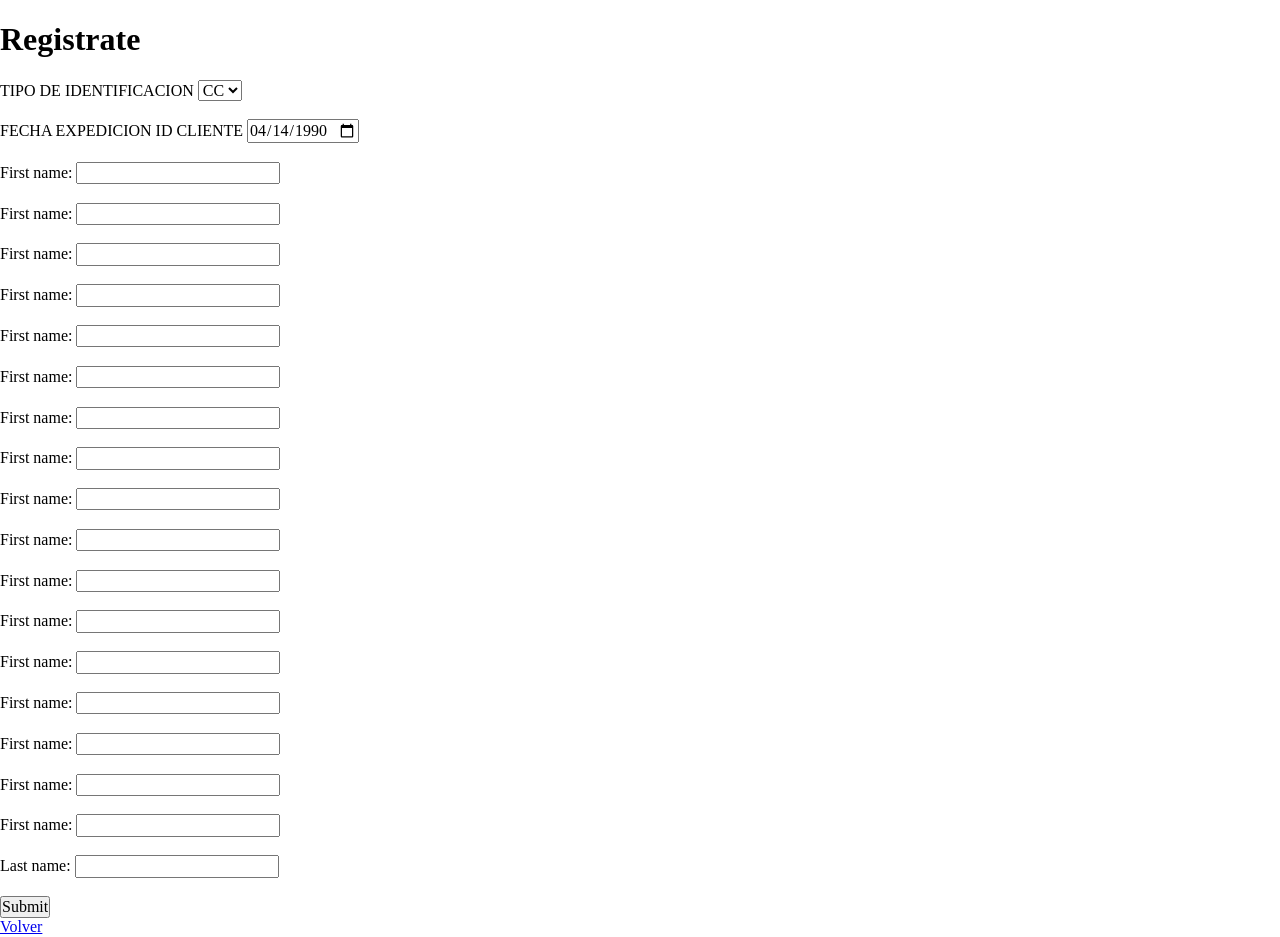
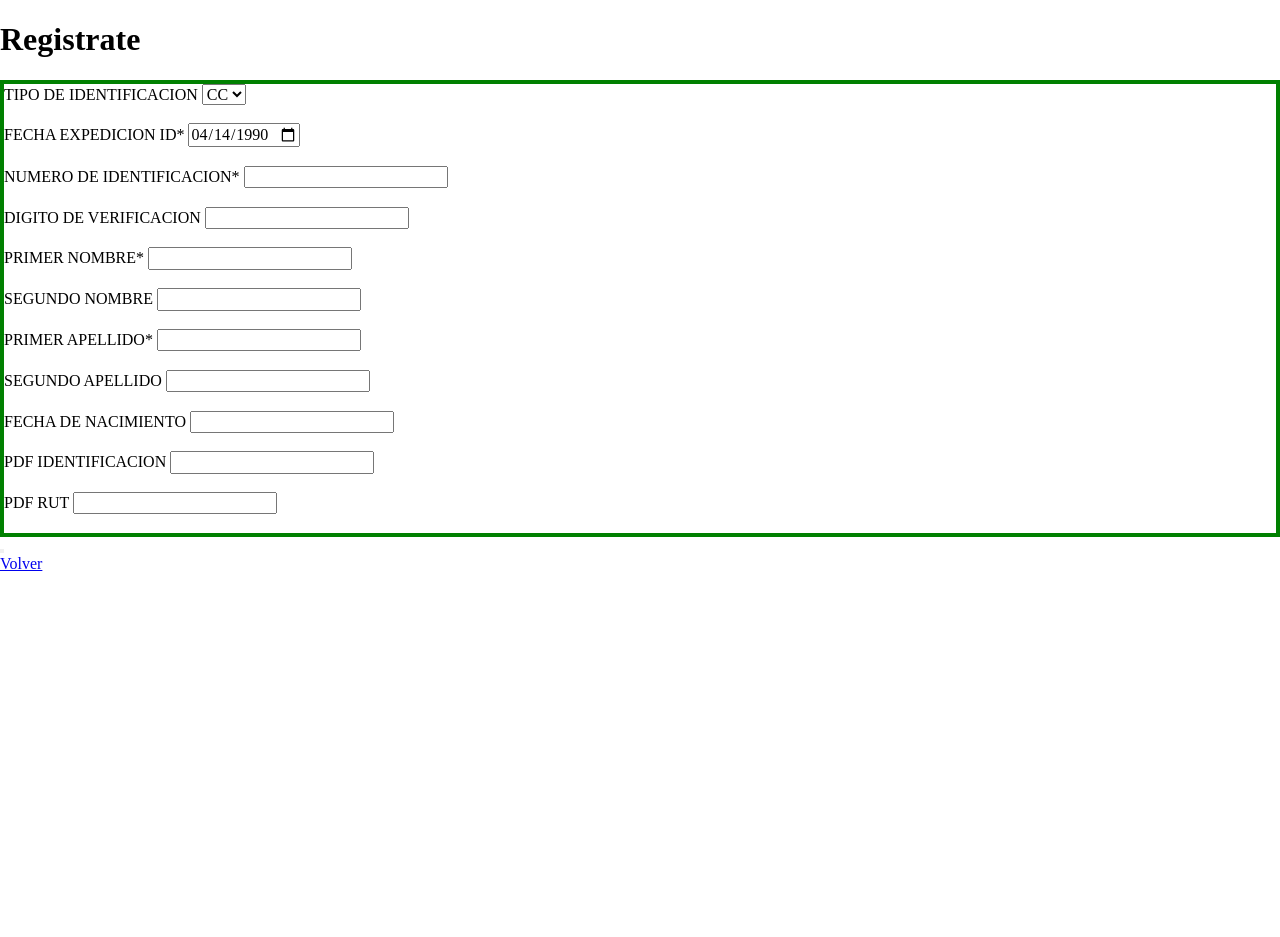
Before and after one commit to Ruizdev7/Engine_ED, a Flask app: page /registroCliente in a window 1280 px wide. After the commit the page ends 571 px from the top, so only its background shows below. Run offline with Flask 2, Linux system fonts and the light colour scheme; some libraries are stand-ins or nearby versions.

Commit message:
Actualizacion de archivos 20210507_1813

```diff
--- a/Engine_ED/static/css/registroCliente.css
+++ b/Engine_ED/static/css/registroCliente.css
@@ -0,0 +1,3 @@
+.contenedor {
+    border: 4px solid green;
+}
--- a/Engine_ED/templates/index.html
+++ b/Engine_ED/templates/index.html
@@ -3,9 +3,9 @@
   <head>
     <meta charset="utf-8">
     <title>DETS</title>
-    <link rel="stylesheet" href="../static/css/style.css">
-    <link rel="stylesheet" href="../static/css/normalize.css">
-    <link rel="shortcut icon" href="../static/imgs/LogoSEDPE.ico">
+    <link rel="stylesheet" href= "{{ url_for('static', filename='css/registroCliente.css') }}">
+    <link rel="stylesheet" href= "{{ url_for('static', filename='css/normalize.css') }}">
+    <link rel="shortcut icon" href= "{{ url_for('static', filename='imgs/LogoSEDPE.ico') }}">
   </head>
   <body>
       <nav>
--- a/Engine_ED/templates/loginCliente.html
+++ b/Engine_ED/templates/loginCliente.html
@@ -3,9 +3,9 @@
     <head>
         <meta charset="utf-8">
         <title>Login_Cliente</title>
-        <link rel="stylesheet" href="../static/css/style.css">
-        <link rel="stylesheet" href="../static/css/normalize.css">
-        <link rel="shortcut icon" href="../static/imgs/LogoSEDPE.ico">
+        <link rel="stylesheet" href= "{{ url_for('static', filename='css/registroCliente.css') }}">
+        <link rel="stylesheet" href= "{{ url_for('static', filename='css/normalize.css') }}">
+        <link rel="shortcut icon" href= "{{ url_for('static', filename='imgs/LogoSEDPE.ico') }}">
     </head>
 
     <body>
--- a/Engine_ED/templates/loginEmpleado.html
+++ b/Engine_ED/templates/loginEmpleado.html
@@ -3,9 +3,9 @@
     <head>
         <meta charset="utf-8">
         <title>Ingreso Personas</title>
-        <link rel="stylesheet" href="../static/css/style.css">
-        <link rel="stylesheet" href="../static/css/normalize.css">
-        <link rel="shortcut icon" href="../static/imgs/LogoSEDP">
+        <link rel="stylesheet" href= "{{ url_for('static', filename='css/registroCliente.css') }}">
+        <link rel="stylesheet" href= "{{ url_for('static', filename='css/normalize.css') }}">
+        <link rel="shortcut icon" href= "{{ url_for('static', filename='imgs/LogoSEDPE.ico') }}">
     </head>
 
     <body>
--- a/Engine_ED/templates/registroCliente.html
+++ b/Engine_ED/templates/registroCliente.html
@@ -3,62 +3,55 @@
     <head>
         <meta charset="utf-8">
         <title>Registrate</title>
-        <link rel="stylesheet" href="../static/css/registroCliente.css">
-        <link rel="stylesheet" href="../static/css/normalize.css">
-        <link rel="stylesheet" href="https://use.fontawesome.com/releases/v5.6.3/css/all.css">
-        <link rel="shortcut icon" href="../static/imgs/LogoSEDPE.ico">
+        <link rel="stylesheet" href= "{{ url_for('static', filename='css/registroCliente.css') }}">
+        <link rel="stylesheet" href= "{{ url_for('static', filename='css/normalize.css') }}">
+        <link rel="shortcut icon" href= "{{ url_for('static', filename='imgs/LogoSEDPE.ico') }}">
     </head>
     <body>
         <form class="formulario">
             <h1>Registrate</h1>
                 <div class="contenedor">
                     <label for="tipoId">TIPO DE IDENTIFICACION</label>
-                    <select name="TIPO DE IDENTIFICACION" id="TIPO DE IDENTIFICACION">
+                    <select name="TIPO DE IDENTIFICACION" id="tipoId">
                         <option value="1">CC</option>
                         <option value="2">CE</option>
                         <option value="3">PA</option>
                         <option value="4">RC</option>
                         <option value="5">TI</option>
                     </select><br><br>
-                    <label for="start">FECHA EXPEDICION ID CLIENTE</label>
+
+                    <label for="fechaExpIdClient">FECHA EXPEDICION ID*</label>
                     <input type="date" id="fechaExpIdCliente" name="fechaExpIdCliente" value="1990-04-14" min="1990-01-01" max="2021-12-31"><br><br>
-                    <label for="fname">First name:</label>
+
+                    <label for="fname">NUMERO DE IDENTIFICACION*</label>
                     <input type="text" id="fname" name="fname"><br><br>
-                    <label for="fname">First name:</label>
+
+                    <label for="fname">DIGITO DE VERIFICACION</label>
                     <input type="text" id="fname" name="fname"><br><br>
-                    <label for="fname">First name:</label>
+
+                    <label for="fname">PRIMER NOMBRE*</label>
                     <input type="text" id="fname" name="fname"><br><br>
-                    <label for="fname">First name:</label>
+
+                    <label for="fname">SEGUNDO NOMBRE</label>
                     <input type="text" id="fname" name="fname"><br><br>
-                    <label for="fname">First name:</label>
+
+                    <label for="fname">PRIMER APELLIDO*</label>
                     <input type="text" id="fname" name="fname"><br><br>
-                    <label for="fname">First name:</label>
+
+                    <label for="fname">SEGUNDO APELLIDO</label>
                     <input type="text" id="fname" name="fname"><br><br>
-                    <label for="fname">First name:</label>
+
+                    <label for="fname">FECHA DE NACIMIENTO</label>
                     <input type="text" id="fname" name="fname"><br><br>
-                    <label for="fname">First name:</label>
+
+                    <label for="fname">PDF IDENTIFICACION</label>
                     <input type="text" id="fname" name="fname"><br><br>
-                    <label for="fname">First name:</label>
+
+                    <label for="fname">PDF RUT</label>
                     <input type="text" id="fname" name="fname"><br><br>
-                    <label for="fname">First name:</label>
-                    <input type="text" id="fname" name="fname"><br><br>
-                    <label for="fname">First name:</label>
-                    <input type="text" id="fname" name="fname"><br><br>
-                    <label for="fname">First name:</label>
-                    <input type="text" id="fname" name="fname"><br><br>
-                    <label for="fname">First name:</label>
-                    <input type="text" id="fname" name="fname"><br><br>
-                    <label for="fname">First name:</label>
-                    <input type="text" id="fname" name="fname"><br><br>
-                    <label for="fname">First name:</label>
-                    <input type="text" id="fname" name="fname"><br><br>
-                    <label for="fname">First name:</label>
-                    <input type="text" id="fname" name="fname"><br><br>
-                    <label for="fname">First name:</label>
-                    <input type="text" id="fname" name="fname"><br><br>
-                    <label for="lname">Last name:</label>
-                    <input type="text" id="lname" name="lname"><br><br>
-                    <input type="submit" value="Submit">
+                </div>
+                <div>
+                    <button></button>
                 </div>
         </form>
 
```
Also changed, not shown: Engine_ED/static/css/index.css (renamed from Engine_ED/static/css/style.css), Engine_ED/static/css/loginEmpleado.css (added).
